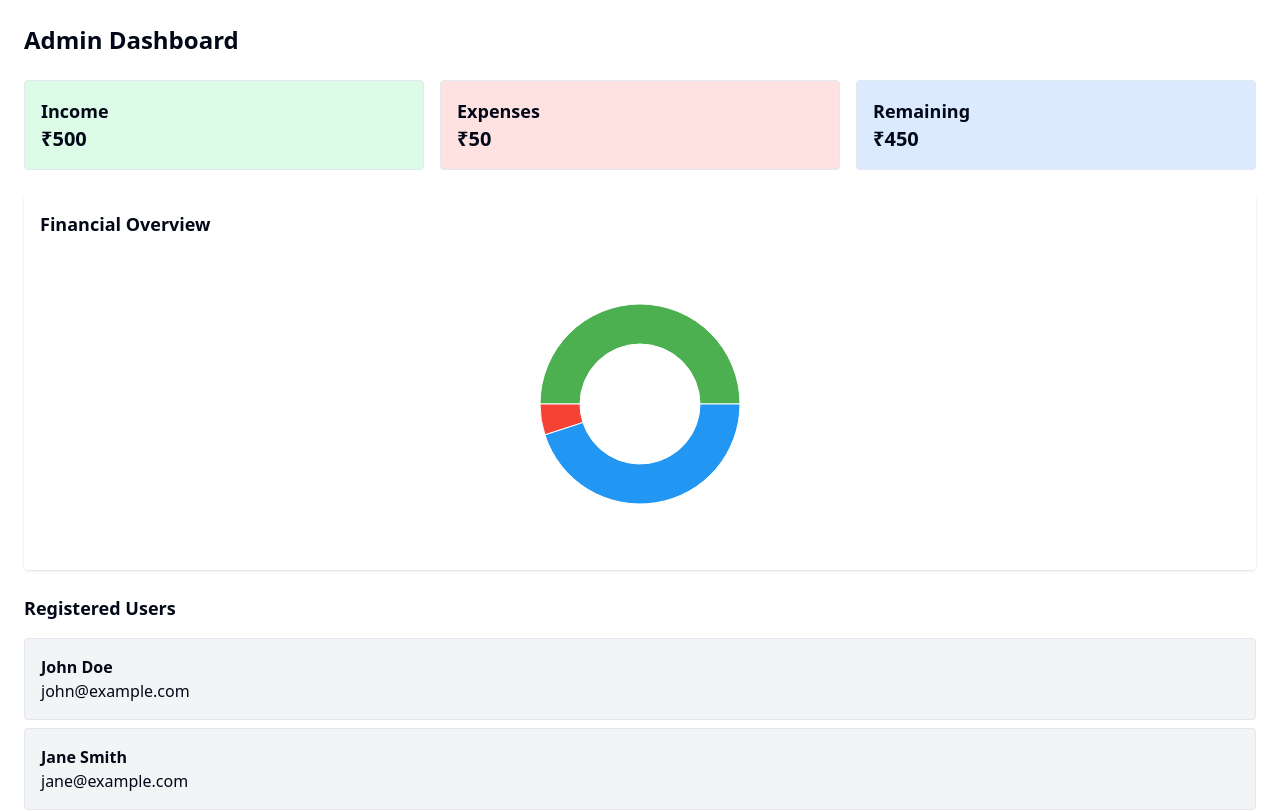
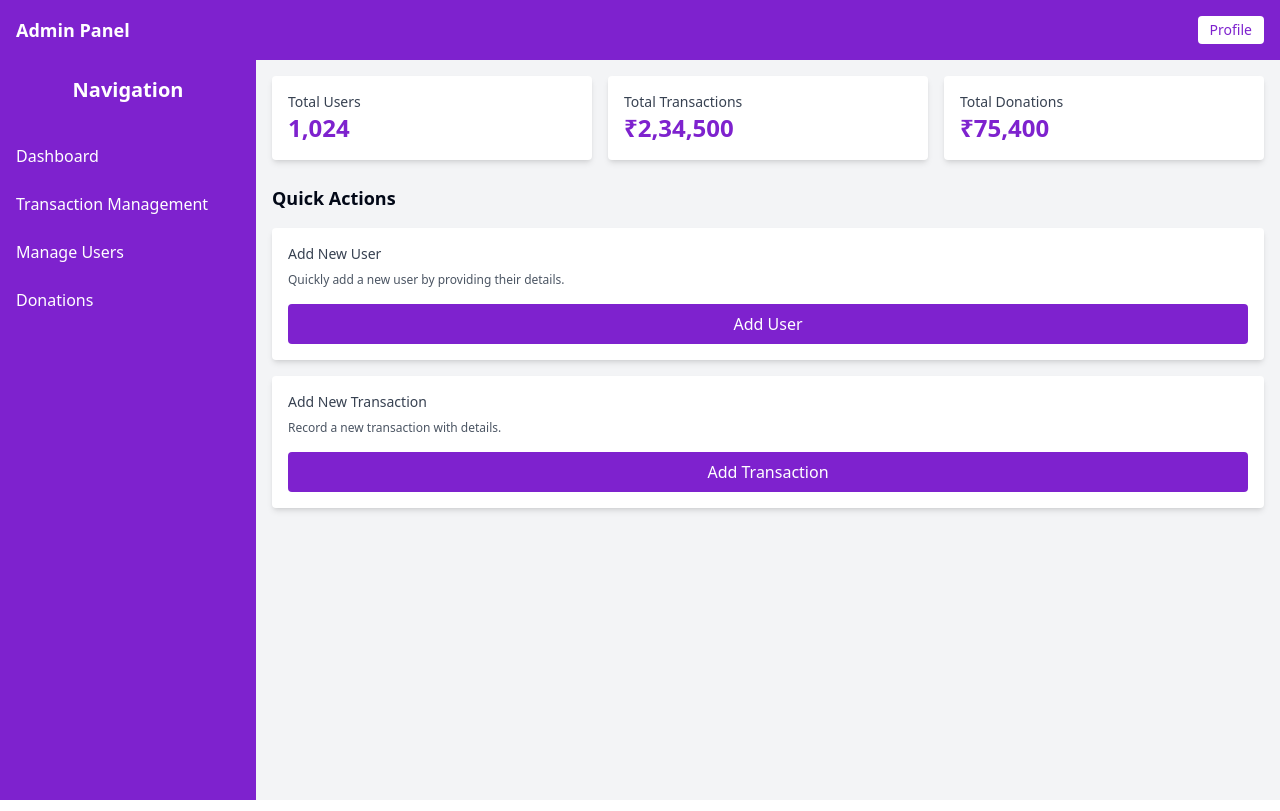
Before and after one commit to shadabmahtabi/My_Community_Frontend, a React (Vite) app in the folder frontend/: page /admin/dashboard in a window 1280 px wide. Shown: the top 811 px of the page. Built offline with nearby package versions, Linux system fonts and the light colour scheme.

Commit message:
Create Admin Dashboard

```diff
--- a/frontend/src/pages/Admin/AdminDashboard.jsx
+++ b/frontend/src/pages/Admin/AdminDashboard.jsx
@@ -1,235 +1,282 @@
-"use client";
-
 import React, { useState } from "react";
+import { useNavigate } from "react-router-dom";
 import {
   Dialog,
   DialogContent,
-  DialogDescription,
-  DialogFooter,
   DialogHeader,
   DialogTitle,
-  DialogTrigger,
+  DialogFooter,
 } from "@/components/ui/dialog";
-import { Pie, PieChart, Cell, ResponsiveContainer } from "recharts";
-import { FiPlus } from "react-icons/fi";
+import { Button } from "@/components/ui/button";
 
 const AdminDashboard = () => {
-  const [userData, setUserData] = useState({ name: "", email: "" });
-  const [transactionData, setTransactionData] = useState({
+  const navigate = useNavigate();
+
+  // Dialog states for adding user and transaction
+  const [isUserDialogOpen, setIsUserDialogOpen] = useState(false);
+  const [isTransactionDialogOpen, setIsTransactionDialogOpen] = useState(false);
+
+  // Form states
+  const [userFormData, setUserFormData] = useState({
+    name: "",
+    email: "",
+    mobile: "",
+  });
+  const [transactionFormData, setTransactionFormData] = useState({
+    amount: "",
     description: "",
-    amount: 0,
-    type: "income",
   });
 
-  // Example Data
-  const users = [
-    { id: 1, name: "John Doe", email: "john@example.com" },
-    { id: 2, name: "Jane Smith", email: "jane@example.com" },
-  ];
-  const transactions = [
-    { id: 1, description: "Project A", amount: 500, type: "income" },
-    { id: 2, description: "Stationery", amount: 50, type: "expense" },
-  ];
-
-  // Calculated Financial Data
-  const totalIncome = transactions
-    .filter((t) => t.type === "income")
-    .reduce((sum, t) => sum + t.amount, 0);
-  const totalExpenses = transactions
-    .filter((t) => t.type === "expense")
-    .reduce((sum, t) => sum + t.amount, 0);
-  const remaining = totalIncome - totalExpenses;
-
-  const pieData = [
-    { name: "Income", value: totalIncome, color: "#4caf50" },
-    { name: "Expenses", value: totalExpenses, color: "#f44336" },
-    { name: "Remaining", value: remaining, color: "#2196f3" },
-  ];
-
-  // Handlers
-  const handleAddUser = (e) => {
-    e.preventDefault();
-    console.log("Added User:", userData);
+  // Input change handlers
+  const handleUserInputChange = (e) => {
+    setUserFormData({ ...userFormData, [e.target.name]: e.target.value });
   };
 
-  const handleAddTransaction = (e) => {
-    e.preventDefault();
-    console.log("Added Transaction:", transactionData);
+  const handleTransactionInputChange = (e) => {
+    setTransactionFormData({
+      ...transactionFormData,
+      [e.target.name]: e.target.value,
+    });
+  };
+
+  // Save handlers
+  const handleSaveUser = () => {
+    console.log("User Saved:", userFormData);
+    setIsUserDialogOpen(false);
+    setUserFormData({ name: "", email: "", mobile: "" });
+  };
+
+  const handleSaveTransaction = () => {
+    console.log("Transaction Saved:", transactionFormData);
+    setIsTransactionDialogOpen(false);
+    setTransactionFormData({ amount: "", description: "" });
   };
 
   return (
-    <div className="p-6 space-y-6">
-      <h2 className="text-2xl font-bold">Admin Dashboard</h2>
+    <div className="min-h-screen flex flex-col bg-gray-100">
+      {/* Top Navbar */}
+      <header className="bg-purple-700 text-white p-4 flex items-center justify-between">
+        <h1 className="text-lg font-bold">Admin Panel</h1>
+        <button
+          onClick={() => navigate("/profile")}
+          className="bg-white text-purple-700 px-3 py-1 rounded text-sm"
+        >
+          Profile
+        </button>
+      </header>
 
-      {/* Cards Section */}
-      <div className="grid grid-cols-3 gap-4">
-        <div className="p-4 bg-green-100 border rounded">
-          <h3 className="text-lg font-bold">Income</h3>
-          <p className="text-xl font-semibold">₹{totalIncome}</p>
-        </div>
-        <div className="p-4 bg-red-100 border rounded">
-          <h3 className="text-lg font-bold">Expenses</h3>
-          <p className="text-xl font-semibold">₹{totalExpenses}</p>
-        </div>
-        <div className="p-4 bg-blue-100 border rounded">
-          <h3 className="text-lg font-bold">Remaining</h3>
-          <p className="text-xl font-semibold">₹{remaining}</p>
-        </div>
-      </div>
+      {/* Sidebar and Main Content */}
+      <div className="flex flex-1">
+        {/* Sidebar */}
+        <aside className="hidden md:flex w-64 bg-purple-700 text-white flex-col">
+          <div className="p-4 text-center">
+            <h2 className="text-xl font-bold">Navigation</h2>
+          </div>
+          <nav className="mt-4">
+            <ul className="space-y-2">
+              <li>
+                <button
+                  onClick={() => navigate("/admin/dashboard")}
+                  className="w-full text-left px-4 py-2 hover:bg-purple-800"
+                >
+                  Dashboard
+                </button>
+              </li>
+              <li>
+                <button
+                  onClick={() => navigate("/admin/transaction")}
+                  className="w-full text-left px-4 py-2 hover:bg-purple-800"
+                >
+                  Transaction Management
+                </button>
+              </li>
+              <li>
+                <button
+                  onClick={() => navigate("/all-users")}
+                  className="w-full text-left px-4 py-2 hover:bg-purple-800"
+                >
+                  Manage Users
+                </button>
+              </li>
+              <li>
+                <button
+                  onClick={() => navigate("/donation")}
+                  className="w-full text-left px-4 py-2 hover:bg-purple-800"
+                >
+                  Donations
+                </button>
+              </li>
+            </ul>
+          </nav>
+        </aside>
 
-      {/* Pie Chart */}
-      <div className="bg-white p-4 rounded shadow">
-        <h3 className="text-lg font-bold mb-4">Financial Overview</h3>
-        <ResponsiveContainer width="100%" height={300}>
-          <PieChart>
-            <Pie
-              data={pieData}
-              dataKey="value"
-              nameKey="name"
-              innerRadius={60}
-              outerRadius={100}
-            >
-              {pieData.map((entry, index) => (
-                <Cell key={`cell-₹{index}`} fill={entry.color} />
-              ))}
-            </Pie>
-          </PieChart>
-        </ResponsiveContainer>
-      </div>
+        {/* Main Content */}
+        <main className="flex-1 p-4">
+          {/* Analytics Section */}
+          <section className="grid grid-cols-1 gap-4 md:grid-cols-3 mb-6">
+            <div className="bg-white p-4 rounded shadow-md">
+              <h2 className="text-sm font-medium text-gray-700">Total Users</h2>
+              <p className="text-2xl font-bold text-purple-700">1,024</p>
+            </div>
+            <div className="bg-white p-4 rounded shadow-md">
+              <h2 className="text-sm font-medium text-gray-700">Total Transactions</h2>
+              <p className="text-2xl font-bold text-purple-700">₹2,34,500</p>
+            </div>
+            <div className="bg-white p-4 rounded shadow-md">
+              <h2 className="text-sm font-medium text-gray-700">Total Donations</h2>
+              <p className="text-2xl font-bold text-purple-700">₹75,400</p>
+            </div>
+          </section>
 
-      {/* Users Section */}
-      <div>
-        <h3 className="text-lg font-bold mb-4">Registered Users</h3>
-        <div className="space-y-2">
-          {users.map((user) => (
-            <div key={user.id} className="p-4 bg-gray-100 border rounded">
-              <h4 className="font-bold">{user.name}</h4>
-              <p>{user.email}</p>
-            </div>
-          ))}
-        </div>
-        <Dialog>
-          <DialogTrigger asChild>
-            <button className="mt-4 bg-purple-500 text-white p-2 rounded">
-              Add User <FiPlus />
-            </button>
-          </DialogTrigger>
-          <DialogContent>
-            <DialogHeader>
-              <DialogTitle>Add New User</DialogTitle>
-              <DialogDescription>Enter user details below.</DialogDescription>
-            </DialogHeader>
-            <form onSubmit={handleAddUser} className="space-y-4">
-              <input
-                type="text"
-                placeholder="Name"
-                value={userData.name}
-                onChange={(e) =>
-                  setUserData({ ...userData, name: e.target.value })
-                }
-                className="w-full p-2 border rounded"
-              />
-              <input
-                type="email"
-                placeholder="Email"
-                value={userData.email}
-                onChange={(e) =>
-                  setUserData({ ...userData, email: e.target.value })
-                }
-                className="w-full p-2 border rounded"
-              />
-              <DialogFooter>
+          {/* Quick Actions Section */}
+          <section>
+            <h2 className="text-lg font-semibold mb-4">Quick Actions</h2>
+            <div className="grid grid-cols-1 gap-4">
+              {/* Add User Action */}
+              <div className="bg-white p-4 rounded shadow-md">
+                <h3 className="text-sm font-medium text-gray-700">Add New User</h3>
+                <p className="text-xs text-gray-600 mt-2">
+                  Quickly add a new user by providing their details.
+                </p>
                 <button
-                  type="submit"
-                  className="w-full bg-green-500 text-white p-2 rounded"
+                  onClick={() => setIsUserDialogOpen(true)}
+                  className="mt-4 bg-purple-700 text-white px-4 py-2 rounded w-full"
                 >
                   Add User
                 </button>
-              </DialogFooter>
-            </form>
-          </DialogContent>
-        </Dialog>
-      </div>
+              </div>
 
-      {/* Transactions Section */}
-      <div>
-        <h3 className="text-lg font-bold mb-4">Transactions</h3>
-        <div className="space-y-2">
-          {transactions.map((transaction) => (
-            <div
-              key={transaction.id}
-              className="p-4 bg-gray-100 border rounded"
-            >
-              <h4 className="font-bold">{transaction.description}</h4>
-              <p>
-                ₹{transaction.amount} ({transaction.type})
-              </p>
-            </div>
-          ))}
-        </div>
-        <Dialog>
-          <DialogTrigger asChild>
-            <button className="mt-4 bg-blue-500 text-white p-2 rounded">
-              Add Transaction <FiPlus />
-            </button>
-          </DialogTrigger>
-          <DialogContent>
-            <DialogHeader>
-              <DialogTitle>Add New Transaction</DialogTitle>
-              <DialogDescription>
-                Enter transaction details below.
-              </DialogDescription>
-            </DialogHeader>
-            <form onSubmit={handleAddTransaction} className="space-y-4">
-              <input
-                type="text"
-                placeholder="Description"
-                value={transactionData.description}
-                onChange={(e) =>
-                  setTransactionData({
-                    ...transactionData,
-                    description: e.target.value,
-                  })
-                }
-                className="w-full p-2 border rounded"
-              />
-              <input
-                type="number"
-                placeholder="Amount"
-                value={transactionData.amount}
-                onChange={(e) =>
-                  setTransactionData({
-                    ...transactionData,
-                    amount: +e.target.value,
-                  })
-                }
-                className="w-full p-2 border rounded"
-              />
-              <select
-                value={transactionData.type}
-                onChange={(e) =>
-                  setTransactionData({
-                    ...transactionData,
-                    type: e.target.value,
-                  })
-                }
-                className="w-full p-2 border rounded"
-              >
-                <option value="income">Income</option>
-                <option value="expense">Expense</option>
-              </select>
-              <DialogFooter>
+              {/* Add Transaction Action */}
+              <div className="bg-white p-4 rounded shadow-md">
+                <h3 className="text-sm font-medium text-gray-700">
+                  Add New Transaction
+                </h3>
+                <p className="text-xs text-gray-600 mt-2">
+                  Record a new transaction with details.
+                </p>
                 <button
-                  type="submit"
-                  className="w-full bg-green-500 text-white p-2 rounded"
+                  onClick={() => setIsTransactionDialogOpen(true)}
+                  className="mt-4 bg-purple-700 text-white px-4 py-2 rounded w-full"
                 >
                   Add Transaction
                 </button>
-              </DialogFooter>
-            </form>
-          </DialogContent>
-        </Dialog>
+              </div>
+            </div>
+          </section>
+        </main>
       </div>
+
+      {/* Dialog for Adding User */}
+      <Dialog open={isUserDialogOpen} onOpenChange={setIsUserDialogOpen}>
+        <DialogContent>
+          <DialogHeader>
+            <DialogTitle>Add New User</DialogTitle>
+          </DialogHeader>
+          <div className="space-y-4">
+            <input
+              type="text"
+              name="name"
+              value={userFormData.name}
+              onChange={handleUserInputChange}
+              placeholder="Name"
+              className="mt-1 p-2 border rounded w-full"
+            />
+            <input
+              type="email"
+              name="email"
+              value={userFormData.email}
+              onChange={handleUserInputChange}
+              placeholder="Email"
+              className="mt-1 p-2 border rounded w-full"
+            />
+            <input
+              type="tel"
+              name="mobile"
+              value={userFormData.mobile}
+              onChange={handleUserInputChange}
+              placeholder="Mobile"
+              className="mt-1 p-2 border rounded w-full"
+            />
+          </div>
+          <DialogFooter>
+            <Button onClick={handleSaveUser} className="bg-purple-700 text-white">
+              Save User
+            </Button>
+          </DialogFooter>
+        </DialogContent>
+      </Dialog>
+
+{/* Dialog for Adding Transaction */}
+<Dialog open={isTransactionDialogOpen} onOpenChange={setIsTransactionDialogOpen}>
+  <DialogContent>
+    <DialogHeader>
+      <DialogTitle>Add New Transaction</DialogTitle>
+    </DialogHeader>
+    <div className="space-y-4">
+      {/* Donator's Name Input */}
+      <div>
+        <label className="block text-sm font-medium text-gray-700">
+          Donator's Name
+        </label>
+        <input
+          type="text"
+          name="donatorName"
+          value={transactionFormData.donatorName || ""} // Ensure donatorName exists in the state
+          onChange={handleTransactionInputChange}
+          placeholder="Enter donator's name"
+          className="mt-1 p-2 border rounded w-full"
+        />
+      </div>
+
+      {/* Amount Input */}
+      <div>
+        <label className="block text-sm font-medium text-gray-700">
+          Amount
+        </label>
+        <input
+          type="number"
+          name="amount"
+          value={transactionFormData.amount || ""} // Ensure amount exists in the state
+          onChange={handleTransactionInputChange}
+          placeholder="Enter amount"
+          className="mt-1 p-2 border rounded w-full"
+        />
+      </div>
+
+      {/* Description Input */}
+      <div>
+        <label className="block text-sm font-medium text-gray-700">
+          Description
+        </label>
+        <input
+          type="text"
+          name="description"
+          value={transactionFormData.description || ""} // Ensure description exists in the state
+          onChange={handleTransactionInputChange}
+          placeholder="Enter description"
+          className="mt-1 p-2 border rounded w-full"
+        />
+      </div>
+    </div>
+
+    {/* Dialog Footer */}
+    <DialogFooter>
+      <Button
+        onClick={handleSaveTransaction}
+        className="bg-purple-700 text-white mt-4"
+      >
+        Save Transaction
+      </Button>
+      <Button
+        onClick={() => setIsTransactionDialogOpen(false)}
+        variant="secondary"
+      >
+        Cancel
+      </Button>
+    </DialogFooter>
+  </DialogContent>
+</Dialog>
+
     </div>
   );
 };
```
